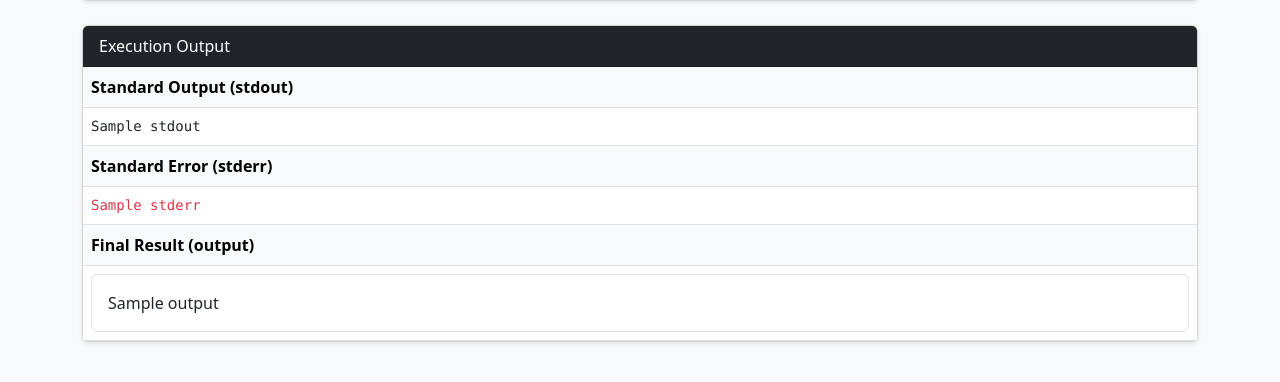
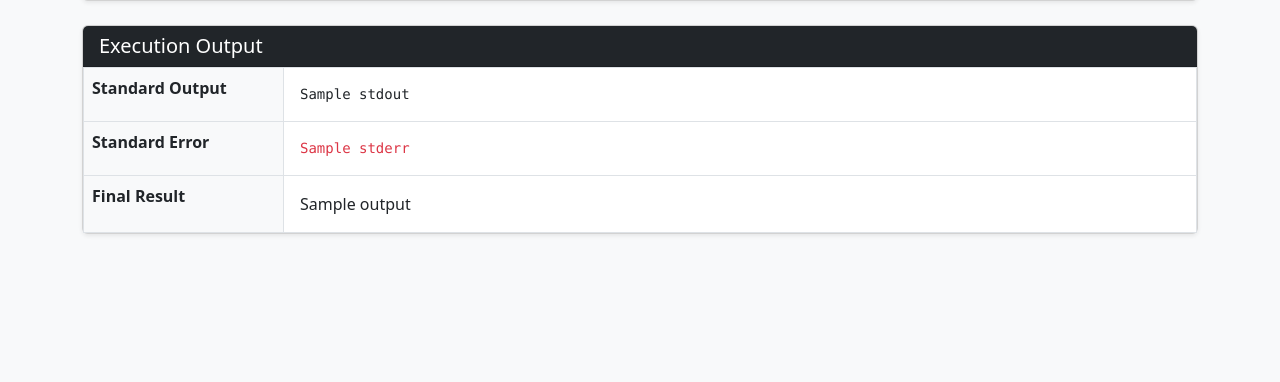
Before and after one commit to jose-caballero/st3, a Flask app: template var/www/flask_app/templates/request_detail.html in a window 1280 px wide. Shown: the part 219-601 px from the top of the page. Run offline with Flask 3, Linux system fonts and the light colour scheme; the template is opened without the code that fills it: most values are stand-ins (such as "Sample title", 1, 10 or a date in 2020).

Commit message:
Improve the layout for results table

```diff
--- a/var/www/flask_app/templates/request_detail.html
+++ b/var/www/flask_app/templates/request_detail.html
@@ -58,22 +58,33 @@
     <div class="row">
         <div class="col-12 mb-4">
             <div class="card shadow-sm">
-                <div class="card-header bg-dark text-white">Execution Output</div>
+                <div class="card-header bg-dark text-white">
+                    <h5 class="mb-0">Execution Output</h5>
+                </div>
                 <div class="card-body p-0">
-                    <table class="table mb-0">
-                        <tr class="table-light"><th>Standard Output (stdout)</th></tr>
-                        <tr><td><pre class="mb-0">{{ req.stdout }}</pre></td></tr>
-
-                        <tr class="table-light"><th>Standard Error (stderr)</th></tr>
-                        <tr><td><pre class="mb-0 text-danger">{{ req.stderr }}</pre></td></tr>
-
-
-                        <tr class="table-light"><th>Final Result (output)</th></tr>
-                        <tr><td>
-		            <div class="border p-3 rounded bg-white output-content">
-                                {{ req.output | safe }}
-                            </div>
-                        </td></tr>
+                    <table class="table table-bordered mb-0">
+                        <tbody>
+                            <tr>
+                                <th class="bg-light text-nowrap" style="width: 200px;">Standard Output</th>
+                                <td class="p-0">
+                                    <pre class="m-0 p-3 border-0 bg-transparent">{{ req.stdout }}</pre>
+                                </td>
+                            </tr>
+                            <tr>
+                                <th class="bg-light text-nowrap">Standard Error</th>
+                                <td class="p-0">
+                                    <pre class="m-0 p-3 border-0 bg-transparent text-danger">{{ req.stderr }}</pre>
+                                </td>
+                            </tr>
+                            <tr>
+                                <th class="bg-light text-nowrap">Final Result</th>
+                                <td class="p-3">
+                                    <div class="output-content">
+                                        {{ req.output | safe }}
+                                    </div>
+                                </td>
+                            </tr>
+                        </tbody>
                     </table>
                 </div>
             </div>
```
